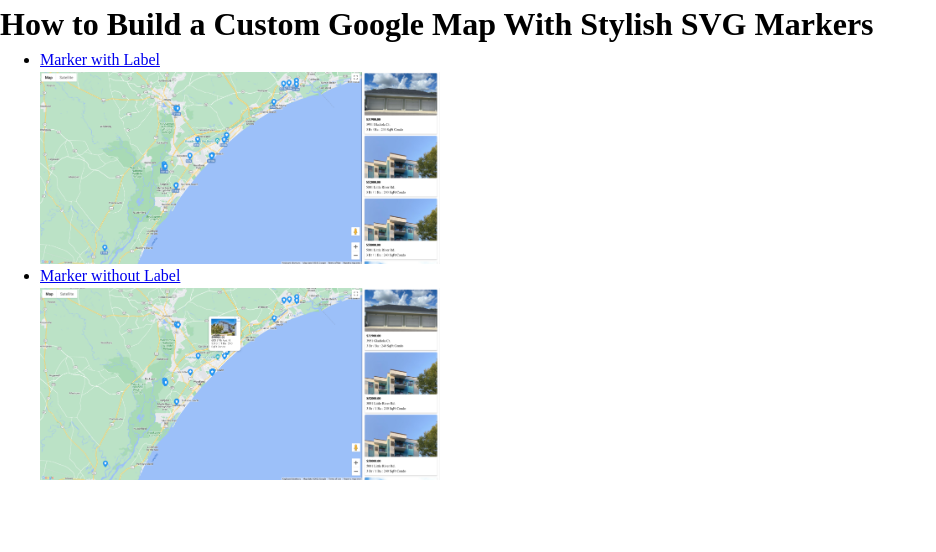
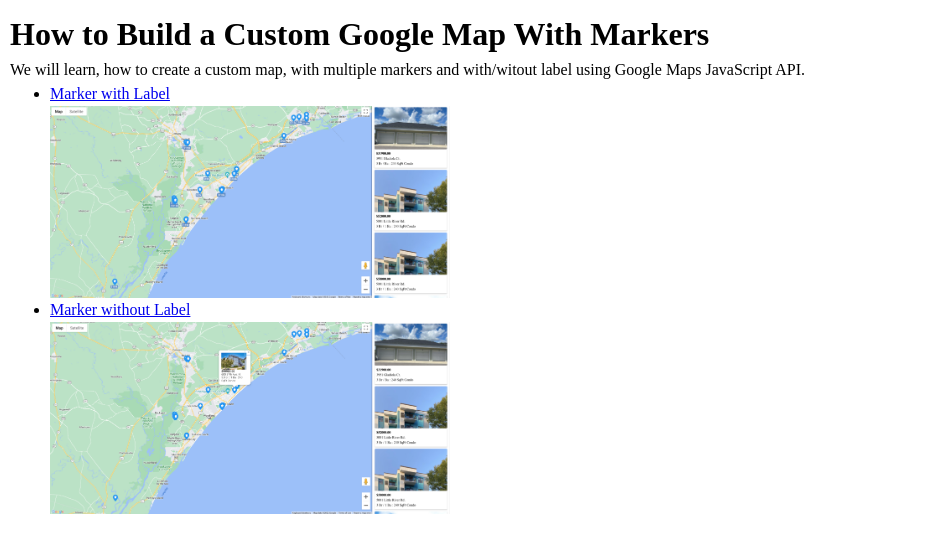
Before and after one commit to shrasel/google-map-with-advanced-marker, a plain HTML site: page index.html in a window 1280 px wide. Shown: the whole page, without its empty margins (0-936 px from the left). Drawn offline with Linux system fonts and the light colour scheme.

Commit message:
Update page content and style

```diff
--- a/css/style.css
+++ b/css/style.css
@@ -95,6 +95,12 @@ h6 {
         position: relative;
         overflow-y: auto;
     }
+}
+
+.container {
+    width: 100%;
+    padding: 10px;
+    margin-bottom: 10px;
 }
 
 .parent {
--- a/index.html
+++ b/index.html
@@ -11,7 +11,10 @@
 
 <body>
     <div class="container">
-        <h1>How to Build a Custom Google Map With Stylish SVG Markers</h1>
+        <h1>How to Build a Custom Google Map With Markers</h1>
+        <p>We will learn, how to create a custom map, with multiple markers and with/witout label using Google Maps
+            JavaScript API.
+        </p>
         <ul>
             <li><a href="map-marker-with-label.html">Marker with Label<img src="images/map-image-1.png" width="400px"
                         alt=""></a>
```
